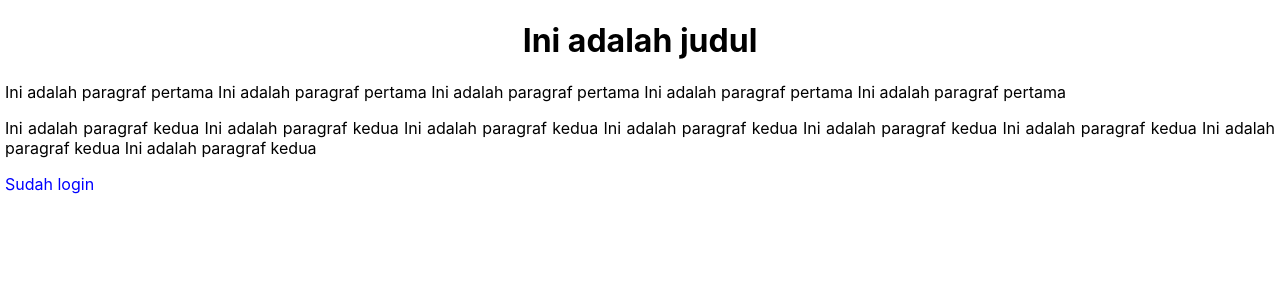
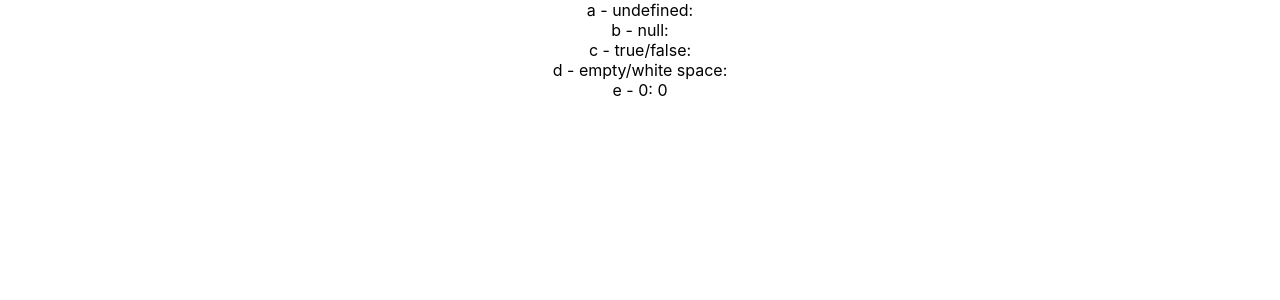
Before and after one commit to azizramdan/belajar-reactjs, a React (Create React App) app: page / in a window 1280 px wide. Shown: the top 300 px of the page. Built offline with nearby package versions, Linux system fonts and the light colour scheme.

Commit message:
rendering variable pada component

```diff
--- a/src/App.js
+++ b/src/App.js
@@ -2,11 +2,13 @@
 import logo from './logo.svg';
 import './App.css';
 import Article from './Article';
+import Rendering from './Rendering';
 
 function App() {
   return (
     <div className="App">
-      <Article userLogin='Sudah login' />
+      {/* <Article userLogin='Sudah login' /> */}
+      <Rendering />
     </div>
   );
 }
--- /dev/null
+++ b/src/Rendering.js
@@ -0,0 +1,18 @@
+import React from 'react'
+
+const Rendering = ({a}) => {
+  const b = null
+  const c = false
+  const d = ' '
+  const e = 0
+
+  return <div>
+    <div>a - undefined: {a}</div>
+    <div>b - null: {b}</div>
+    <div>c - true/false: {c}</div>
+    <div>d - empty/white space: {d}</div>
+    <div>e - 0: {e}</div>
+  </div>
+}
+
+export default Rendering
```
